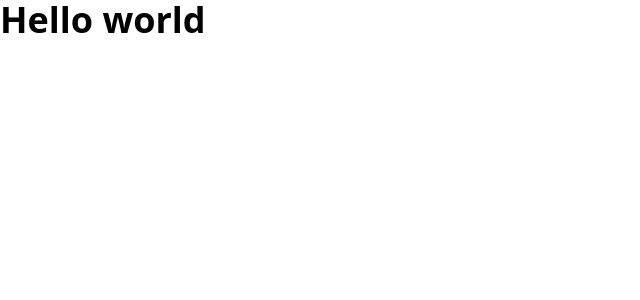
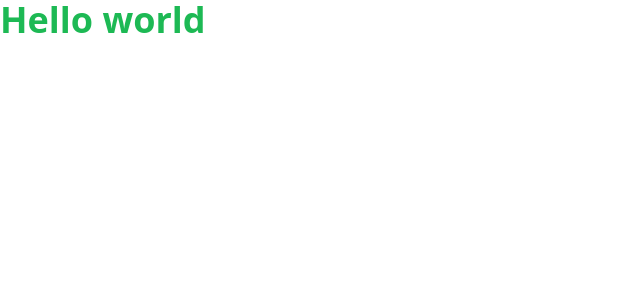
Before and after one commit to lintangdigdoyo/spotify, a Next.js app: page / in a window 1280 px wide. Shown: the top 300 px of the page, without its empty margins (0-640 px from the left). Built offline with nearby package versions, Linux system fonts and the light colour scheme.

Commit message:
add color palette

```diff
--- a/pages/index.tsx
+++ b/pages/index.tsx
@@ -10,7 +10,7 @@ const Landing = () => {
         <link rel="icon" href="/favicon.ico" />
       </Head>
       <main>
-        <h1 className="text-4xl font-semibold">Hello world</h1>
+        <h1 className="text-4xl font-semibold text-primary">Hello world</h1>
       </main>
     </>
   );
--- a/tailwind.config.js
+++ b/tailwind.config.js
@@ -5,7 +5,12 @@ module.exports = {
     "./components/**/*.{js,ts,jsx,tsx}",
   ],
   theme: {
-    extend: {},
+    extend: {
+      colors: {
+        primary: "#1db954",
+        background: "#121212",
+      },
+    },
   },
   plugins: [],
 };
```
